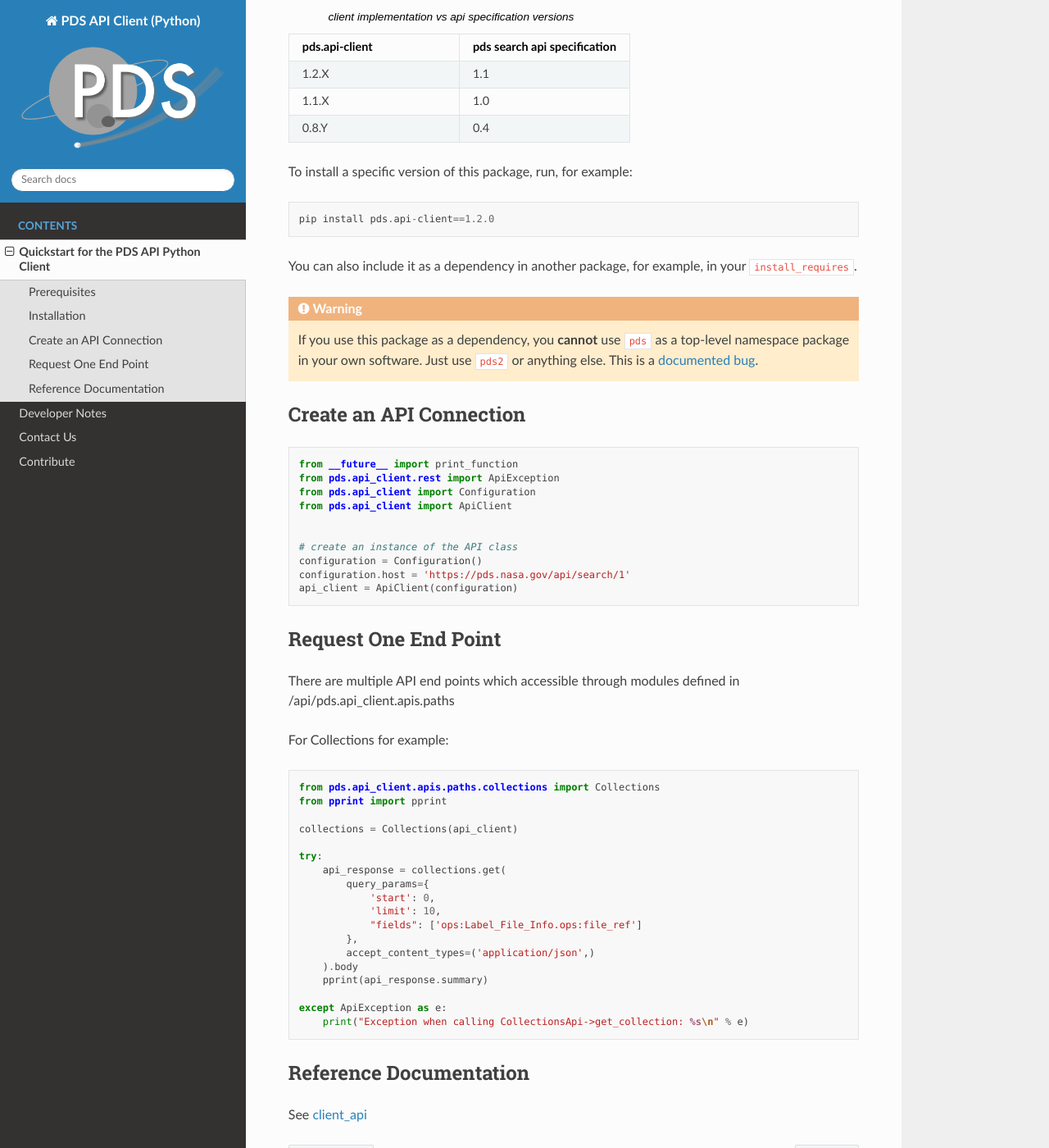
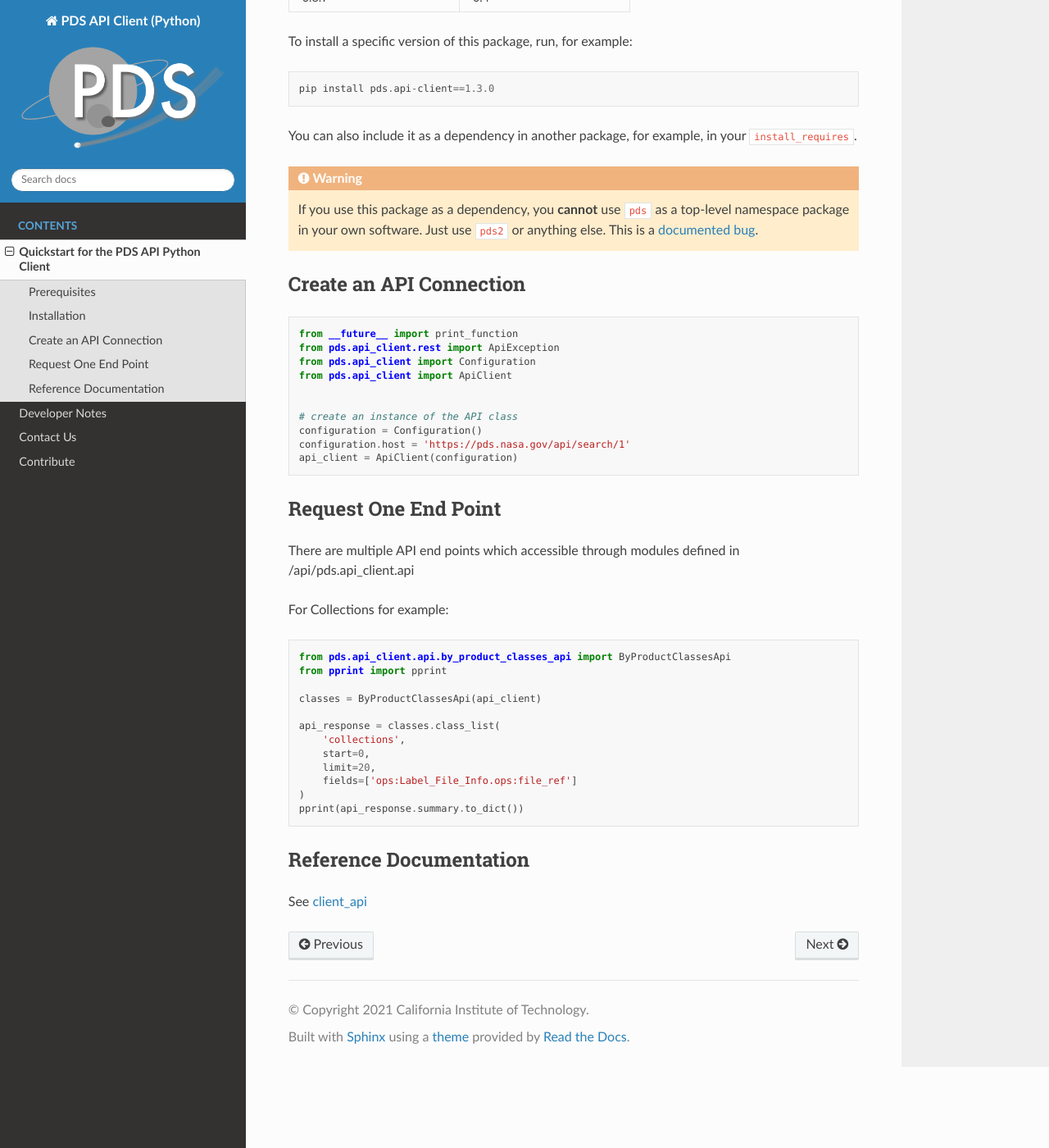
Before and after one commit to krashardiman-ctrl/pds-api-client, a Sphinx documentation site: the page built from docs/source/quickstart/index.rst, in a window 1280 px wide and 1400 px high, scrolled down 723 px. Shown: the whole window at 82% size. Built offline with Sphinx 7.4.7 and the Read the Docs theme 2.0.0, drawn with Linux system fonts in a browser that asks for light colours; pages that are not in the unit, such as notebooks, are missing from menus; some of the changed text lies outside the part shown.

Commit message:
fix the sphinx documentation

```diff
--- a/docs/source/quickstart/index.rst
+++ b/docs/source/quickstart/index.rst
@@ -7,16 +7,7 @@
 Prerequisites
 -------------
 
-Python 3 (tested with 3.7).
-
-Issues with SSL certificate verification seen with python 3.9.
-
-If it occurs to you, try:
-
-    pip install --upgrade certifi
-
-However, we have not been able to solve that with conda python 3.9.
-
+Python 3 (tested with 3.9).
 
 
 
@@ -35,8 +26,10 @@
 
    * - pds.api-client
      - pds search api specification
+   * - 1.3.X
+     - 1.1.1
    * - 1.2.X
-     - 1.1
+     - 1.1.Y
    * - 1.1.X
      - 1.0
    * - 0.8.Y
@@ -44,7 +37,7 @@
 
 To install a specific version of this package, run, for example::
 
-    pip install pds.api-client==1.2.0
+    pip install pds.api-client==1.3.0
 
 
 You can also include it as a dependency in another package, for example, in
@@ -75,38 +68,31 @@
 Request One End Point
 ---------------------
 
-There are multiple API end points which accessible through modules defined in :doc:`/api/pds.api_client.apis.paths`
+There are multiple API end points which accessible through modules defined in :doc:`/api/pds.api_client.api`
 
 For Collections for example:
 
 .. code-block:: python
 
-    from pds.api_client.apis.paths.collections import Collections
+    from pds.api_client.api.by_product_classes_api import ByProductClassesApi
     from pprint import pprint
 
-    collections = Collections(api_client)
+    classes = ByProductClassesApi(api_client)
 
-    try:
-        api_response = collections.get(
-            query_params={
-                'start': 0,
-                'limit': 10,
-                "fields": ['ops:Label_File_Info.ops:file_ref']
-            },
-            accept_content_types=('application/json',)
-        ).body
-        pprint(api_response.summary)
-
-    except ApiException as e:
-        print("Exception when calling CollectionsApi->get_collection: %s\n" % e)
+    api_response = classes.class_list(
+        'collections',
+        start=0,
+        limit=20,
+        fields=['ops:Label_File_Info.ops:file_ref']
+    )
+    pprint(api_response.summary.to_dict())
 
 
 
 Reference Documentation
 -----------------------
 
-See `client_api <../api/pds.api_client.html>`_
-
+See `client_api <..api/pds.api_client.api.html>`_
 
 .. References:
 .. _`documented bug`: https://github.com/NASA-PDS/pds-api-client/issues/7
```
